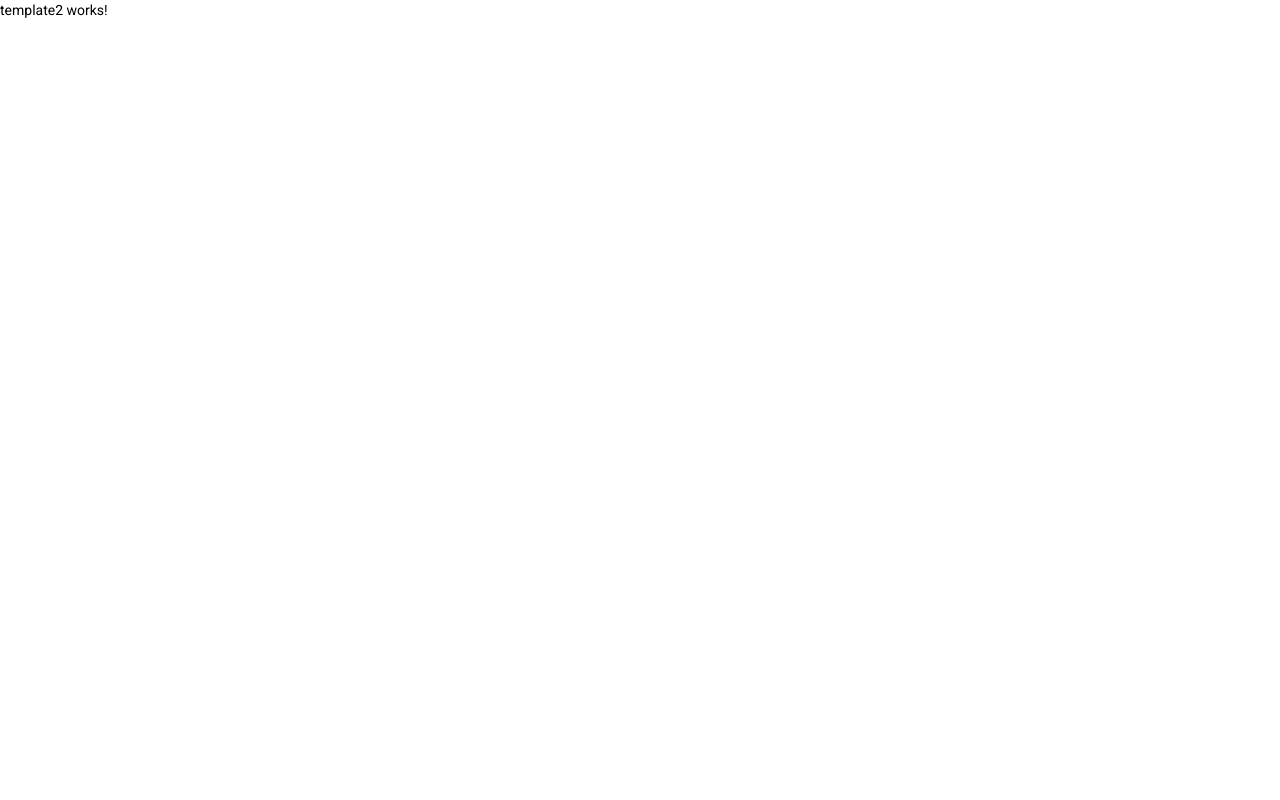
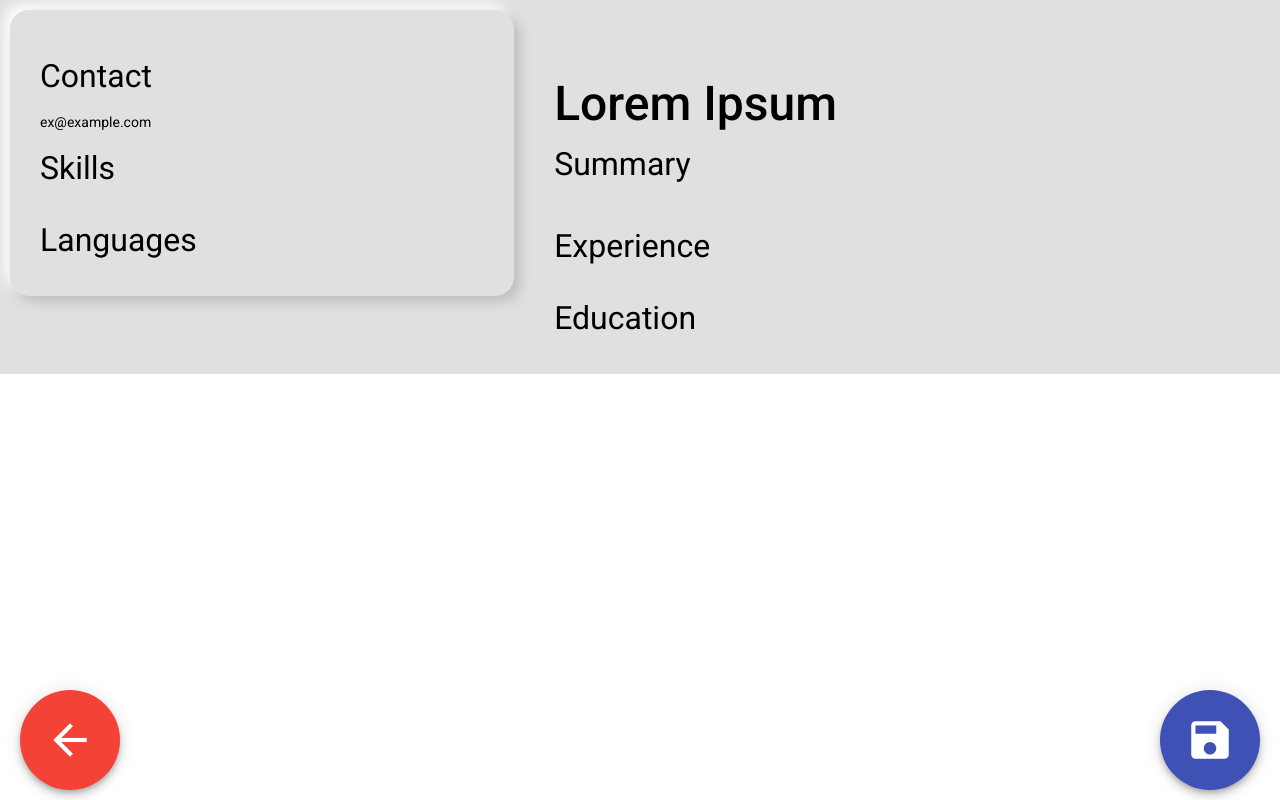
Before and after one commit to farhantanvirtushar/resume-builder, an Angular app: page /template_2 in a window 1280 px wide. Built offline with nearby package versions, Linux system fonts and the light colour scheme.

Commit message:
Complete template 2

```diff
--- a/src/app/pages/home/home.component.ts
+++ b/src/app/pages/home/home.component.ts
@@ -20,7 +20,7 @@ export class HomeComponent implements OnInit {
     {
       url:'template_2',
       isPro: false,
-      image:'template_1.png'
+      image:'template_2.png'
     },
     {
       url:'template_1',
--- a/src/app/templates/template2/template2.component.html
+++ b/src/app/templates/template2/template2.component.html
@@ -1 +1,107 @@
-<p>template2 works!</p>
+<div class="container">
+  <div class="left-section">
+    <div class="resume-section">
+      <div class="title">Contact</div>
+      <div class="contact-info word-break">{{ user.contact.email }}</div>
+      <div class="contact-info">{{ user.contact.phone }}</div>
+      <div *ngIf="user.contact.address" class="contact-info">
+        {{ user.contact.address }}
+      </div>
+      <div *ngIf="user.contact.github" class="contact-info">
+        {{ user.contact.linkedin }}
+      </div>
+      <div *ngIf="user.contact.website" class="contact-info">
+        {{ user.contact.website }}
+      </div>
+    </div>
+
+    <div class="resume-section">
+      <div class="title">Skills</div>
+      <ng-container *ngFor="let skill of user.skills">
+        <div class="row">
+          <div class="skill-name">{{ skill.name }}</div>
+          <div class="progress-bar">
+            <mat-progress-bar
+              color="warn"
+              mode="determinate"
+              [value]="skill.proficiency"
+            >
+            </mat-progress-bar>
+          </div>
+        </div>
+      </ng-container>
+    </div>
+
+    <div class="resume-section">
+      <div class="title">Languages</div>
+      <ng-container *ngFor="let language of user.languages">
+        <div class="row">
+          <div class="skill-name">{{ language.name }}</div>
+          <div class="progress-bar">
+            <mat-progress-bar
+              color="warn"
+              mode="determinate"
+              [value]="language.proficiency"
+            >
+            </mat-progress-bar>
+          </div>
+        </div>
+      </ng-container>
+    </div>
+  </div>
+  <div class="main-section">
+    <div class="personal-info">
+      <div class="name">{{ user.name }}</div>
+    </div>
+
+    <div class="resume-section">
+      <div class="title">Summary</div>
+      <div class="description">{{ user.summary }}</div>
+    </div>
+
+    <div class="resume-section">
+      <div class="title">Experience</div>
+      <ng-container *ngFor="let experience of user.experiences">
+        <div class="section-item">
+          <div class="subtitle">{{ experience.companyName }}</div>
+          <div class="subtitle-2">
+            {{ experience.designation }} - {{ experience.employmentType }}
+          </div>
+          <div class="date-range">
+            {{ getDateString(experience.startDate) }} -
+            {{
+              experience.currentlyWorking
+                ? "Present"
+                : getDateString(experience.endDate)
+            }}
+          </div>
+          <div class="description">{{ experience.description }}</div>
+        </div>
+      </ng-container>
+    </div>
+
+    <div class="resume-section">
+      <div class="title">Education</div>
+      <ng-container *ngFor="let education of user.educations">
+        <div class="section-item">
+          <div class="subtitle">{{ education.school }}</div>
+          <div class="subtitle-2">
+            {{ education.degree }} - {{ education.major }}
+          </div>
+          <div class="date-range">
+            {{ getDateString(education.startDate) }} -
+            {{ getDateString(education.endDate) }}
+          </div>
+          <div>Grade : {{ education.grade }}</div>
+        </div>
+      </ng-container>
+    </div>
+    <div class="page-break"></div>
+  </div>
+  <button class="fab-left" mat-fab color="warn" (click)="goHome()">
+    <mat-icon>arrow_back</mat-icon>
+  </button>
+  <button class="fab" mat-fab color="primary" (click)="save()">
+    <mat-icon>save</mat-icon>
+  </button>
+</div>
--- a/src/app/templates/template2/template2.component.scss
+++ b/src/app/templates/template2/template2.component.scss
@@ -0,0 +1,164 @@
+.container {
+  display: flex;
+  flex-direction: row;
+  height: max-content;
+  background: #e0e0e0;
+}
+
+.left-section {
+  padding: 40px 20px 10px;
+  margin: 10px;
+  box-sizing: border-box;
+  display: flex;
+  flex-direction: column;
+  height: 100%;
+  width: 40%;
+  border-radius: 19px;
+  background: #e0e0e0;
+  box-shadow: 6px 6px 12px #bebebe, -6px -6px 12px #ffffff;
+}
+
+.main-section {
+  padding: 40px 20px 10px;
+
+  box-sizing: border-box;
+  display: flex;
+  flex-direction: column;
+  height: 100%;
+  width: 60%;
+
+}
+
+.row {
+  width: 100%;
+  padding: 10px;
+  box-sizing: border-box;
+  display: flex;
+  flex-direction: row;
+  align-items: center;
+  justify-content: space-between;
+}
+
+.skill-name {
+  width: 30%;
+}
+
+.progress-bar {
+  padding-left: 5px;
+  width: 70%;
+  box-sizing: border-box;
+}
+
+.name {
+  margin-top: 30px;
+  padding: 10px;
+  box-sizing: border-box;
+  font-size: 3rem;
+  line-height: 1;
+  font-weight: 500;
+}
+
+.resume-section {
+  display: flex;
+  flex-direction: column;
+  align-items: flex-start;
+  padding: 10px;
+}
+
+.contact-info {
+  max-width: 400px;
+}
+
+.word-break {
+  word-break: break-all;
+}
+
+.section-item {
+  display: flex;
+  flex-direction: column;
+  align-items: flex-start;
+  padding: 20px ;
+  margin-bottom: 10px;
+  margin-top: 10px;
+  box-sizing: border-box;
+  break-inside: avoid;
+  border-radius: 19px;
+  background: #e0e0e0;
+  box-shadow: 6px 6px 12px #bebebe, -6px -6px 12px #ffffff;
+}
+
+.title {
+  font-size: 2rem;
+  line-height: 1;
+  font-weight: 400;
+  margin-bottom: 20px;
+}
+
+.subtitle {
+  font-size: 1.4rem;
+  line-height: 1;
+  margin-bottom: 10px;
+}
+
+.subtitle-2 {
+  font-size: 0.9rem;
+  margin-bottom: 5px;
+}
+.date-range {
+  font-size: 0.9rem;
+  margin-bottom: 5px;
+  color: #474747;
+}
+
+.description {
+  margin-top: 10px;
+  white-space: pre-line;
+}
+
+.page-break {
+  break-before: always;
+  height: 0;
+}
+
+.fab {
+  position: fixed;
+  bottom: 10px;
+  right: 20px;
+  width: 100px;
+  height: 100px;
+}
+.fab-left {
+  position: fixed;
+  bottom: 10px;
+  left: 20px;
+  width: 100px;
+  height: 100px;
+}
+
+mat-icon {
+  font-size: 50px;
+  width: 50px;
+  height: 50px;
+}
+
+@page {
+  margin: 0;
+}
+
+@page :blank {
+  @top-center {
+    content: "This page is intentionally left blank";
+  }
+}
+
+@media print {
+  .fab,
+  .fab-left {
+    display: none !important;
+  }
+
+  * {
+    -webkit-print-color-adjust: exact !important;
+    print-color-adjust: exact !important;
+  }
+}
--- a/src/app/templates/template2/template2.component.ts
+++ b/src/app/templates/template2/template2.component.ts
@@ -1,4 +1,7 @@
 import { Component, OnInit } from '@angular/core';
+import { Meta } from '@angular/platform-browser';
+import { Router } from '@angular/router';
+import { User } from 'src/app/models/User';
 
 @Component({
   selector: 'app-template2',
@@ -7,9 +10,54 @@ import { Component, OnInit } from '@angular/core';
 })
 export class Template2Component implements OnInit {
 
-  constructor() { }
+  user!: User;
+  constructor(private readonly meta: Meta, private router: Router) {
+    this.meta.removeTag('name="viewport"');
+    this.meta.addTag({ name: 'viewport', content: 'width=1024' })
+
+  }
+
+  months: string[] = ['January', 'February', 'March', 'April', 'May', 'June', 'July', 'August', 'September', 'October', 'November','December'];
 
   ngOnInit(): void {
+    let profileStr = localStorage.getItem('profile');
+    if (profileStr != null) {
+      this.user = JSON.parse(profileStr);
+      console.log(this.user);
+    } else {
+      this.user = {
+        name: 'Lorem Ipsum',
+        photo: '',
+        summary: '',
+        experiences: [],
+        educations: [],
+        languages: [],
+        contact: {
+          email: 'ex@example.com',
+          phone: '',
+        },
+        awards: [],
+        publications: [],
+        skills: [],
+      };
+    }
   }
 
+  getDateString(dateStr: string | null | undefined): string {
+
+    if(!dateStr || dateStr === undefined || dateStr === null){
+      return "";
+    }
+    let date = new Date(dateStr);
+
+    return `${date.getDate()} ${this.months[date.getMonth()]} ${date.getFullYear()}`;
+  }
+
+  goHome() {
+    this.router.navigate(['/home']);
+  }
+
+  save(){
+    window.print()
+  }
 }
```
Also changed, not shown: src/assets/images/template_2.png (added).
